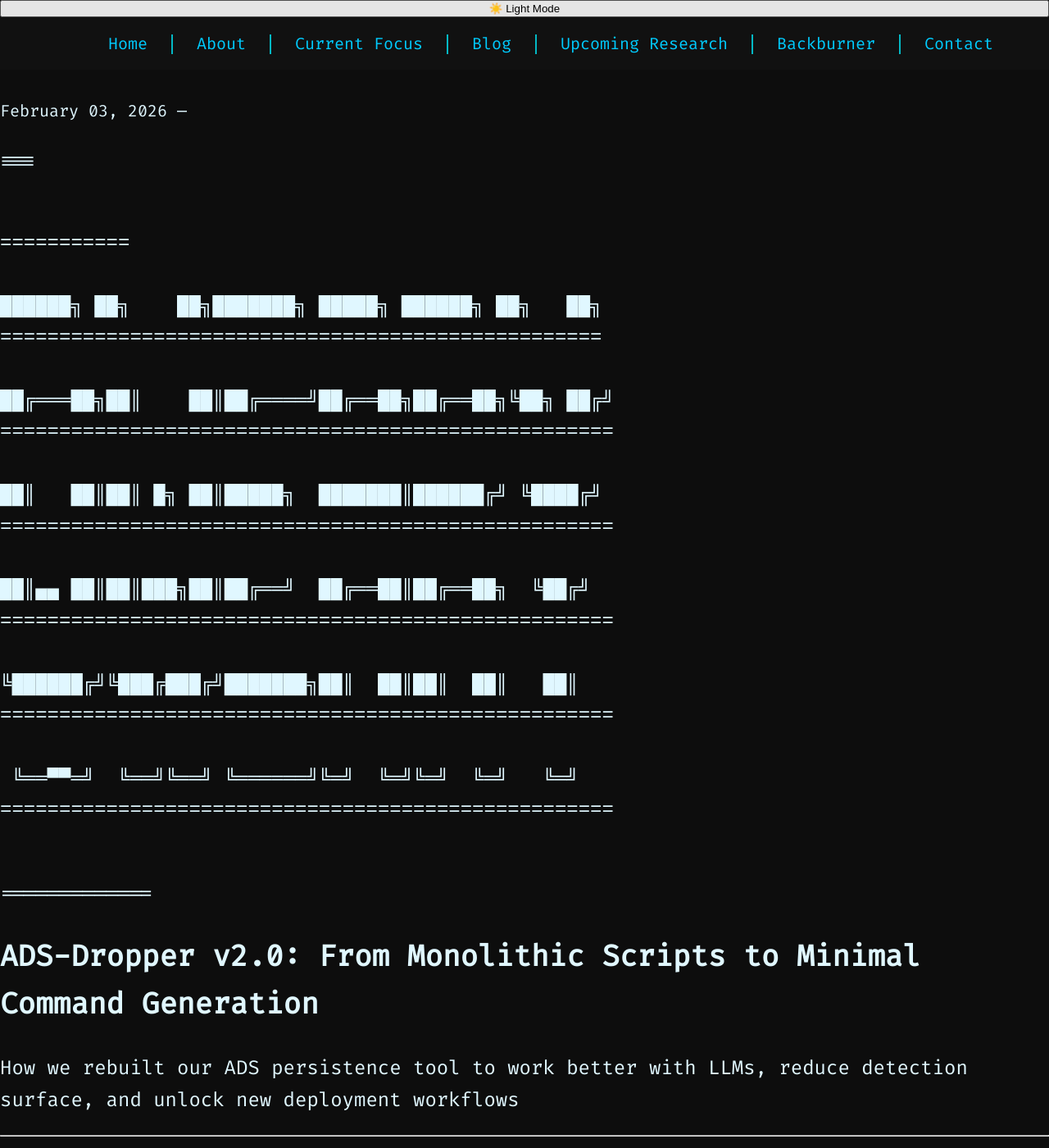
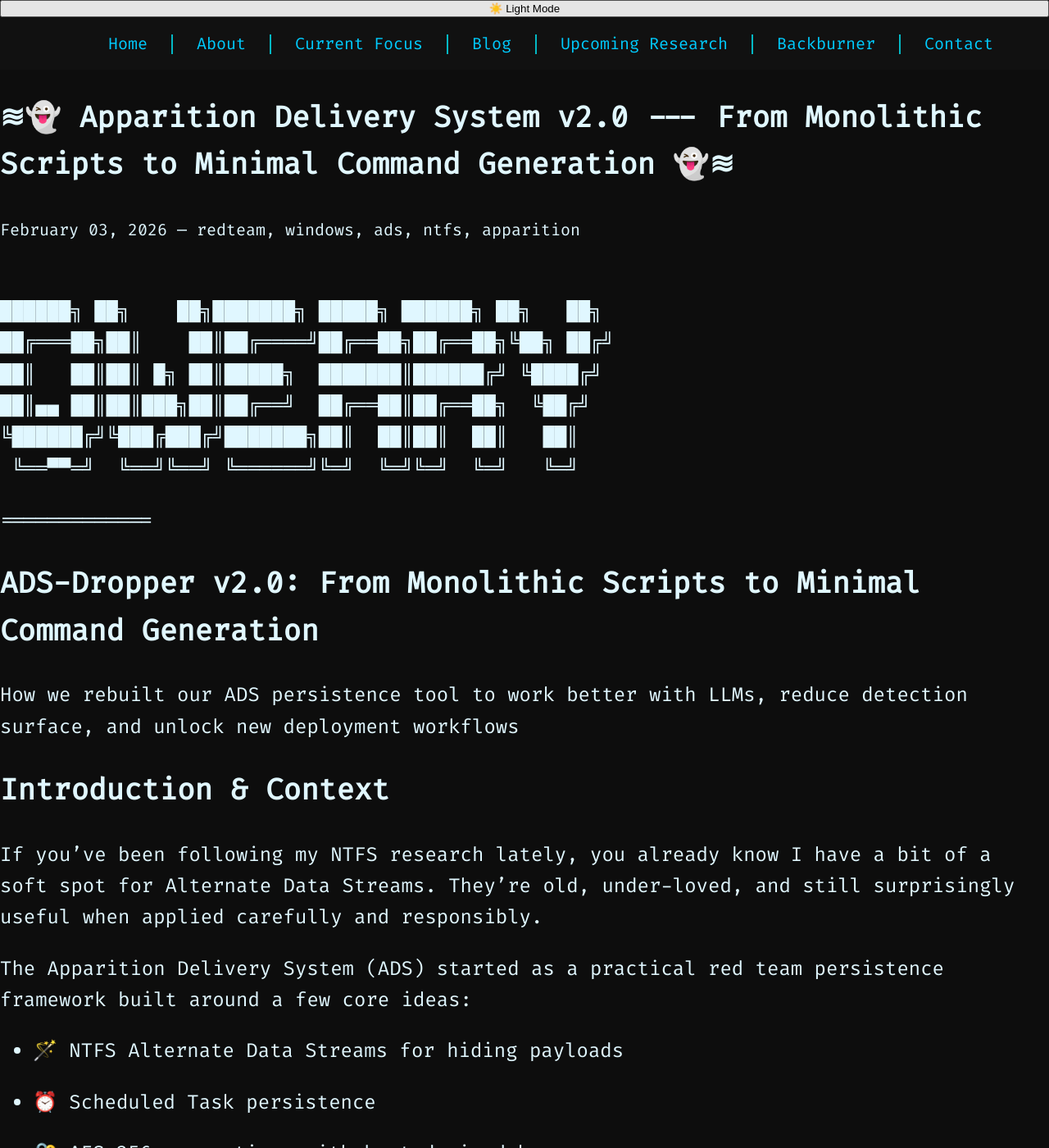
Before and after one commit to Qweary/Qweary.github.io, a Jekyll site: the page built from _posts/2026-02-03-ads-v2.md, in a window 1280 px wide and 1400 px high. Shown: the whole window at 82% size. Built offline with Jekyll 4.4.1, drawn with Linux system fonts in a browser that asks for light colours; our own code applies the rules of GitHub Pages for plain Markdown files; a script that is not in the unit is left out; some of the changed lines change nothing that is shown; some of the changed text lies outside the part shown.

Commit message:
Update 2026-02-03-ads-v2.md

```diff
--- a/_posts/2026-02-03-ads-v2.md
+++ b/_posts/2026-02-03-ads-v2.md
@@ -1,54 +1,23 @@
 ---
-===
+
 
 layout: post
-============
-
 title: "≋👻 Apparition Delivery System v2.0 --- From Monolithic Scripts to Minimal Command Generation 👻≋"
-============================================================================================================
-
 date: 2026-02-03
-================
-
 author: Qweary
-==============
-
 categories: [redteam, windows, ads, ntfs, apparition]
-=====================================================
-
-tags:
-=====
-
-  [ redteam, ads, ntfs, windows, powershell, persistence, alternate data stream, llm, tradecraft  ]
-===================================================================================================
-
+tags: [ redteam, ads, ntfs, windows, powershell, persistence, alternate data stream, llm, tradecraft  ]
 permalink: /ads-v2.html
-===============================
 
 ---
-===
 
 <pre><code>
-===========
-
-██████╗ ██╗    ██╗███████╗ █████╗ ██████╗ ██╗   ██╗
-===================================================
-
-██╔═══██╗██║    ██║██╔════╝██╔══██╗██╔══██╗╚██╗ ██╔╝
-====================================================
-
-██║   ██║██║ █╗ ██║█████╗  ███████║██████╔╝ ╚████╔╝
-====================================================
-
-██║▄▄ ██║██║███╗██║██╔══╝  ██╔══██║██╔══██╗  ╚██╔╝
-====================================================
-
-╚██████╔╝╚███╔███╔╝███████╗██║  ██║██║  ██║   ██║
-====================================================
-
- ╚══▀▀═╝  ╚══╝╚══╝ ╚══════╝╚═╝  ╚═╝╚═╝  ╚═╝   ╚═╝
-====================================================
-
+██████╗ ██╗    ██╗███████╗ █████╗ ██████╗ ██╗   ██╗
+██╔═══██╗██║    ██║██╔════╝██╔══██╗██╔══██╗╚██╗ ██╔╝
+██║   ██║██║ █╗ ██║█████╗  ███████║██████╔╝ ╚████╔╝
+██║▄▄ ██║██║███╗██║██╔══╝  ██╔══██║██╔══██╗  ╚██╔╝
+╚██████╔╝╚███╔███╔╝███████╗██║  ██║██║  ██║   ██║
+ ╚══▀▀═╝  ╚══╝╚══╝ ╚══════╝╚═╝  ╚═╝╚═╝  ╚═╝   ╚═╝
 </code></pre>
 =============
 
@@ -56,28 +25,6 @@ ADS-Dropper v2.0: From Monolithic Scripts to Minimal Command Generation
 =======================================================================
 
 How we rebuilt our ADS persistence tool to work better with LLMs, reduce detection surface, and unlock new deployment workflows
-
-* * * * *
-
-    ___      ___      ___
-
-    /\  \    /\  \    /\
-
-   /::\  \  /::\  \  /::\
-
-  /:/\:\__\/:/\:\__\/:/\:\__
-
-  \:\ \/__/\/_|::/__/\/_|::/__/
-
-   \:\__\     |:|  |     |:|  |
-
-    \/__/     |:|  |     |:|  |
-
-               \|__|      \|__|
-
-        Apparition Delivery System (ADS)
-
-* * * * *
 
 Introduction & Context
 ----------------------
```
